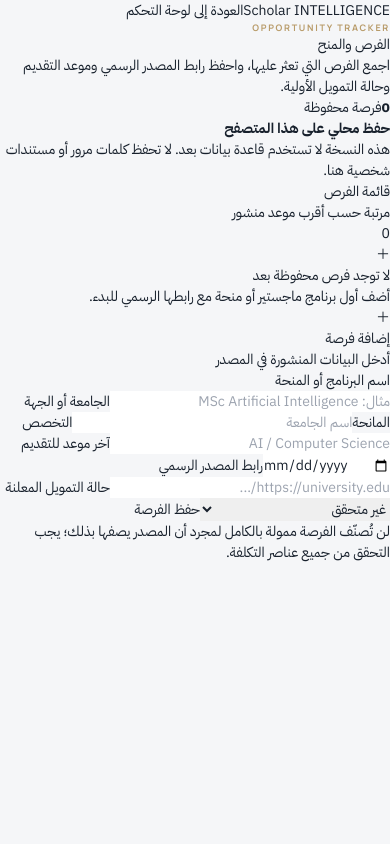
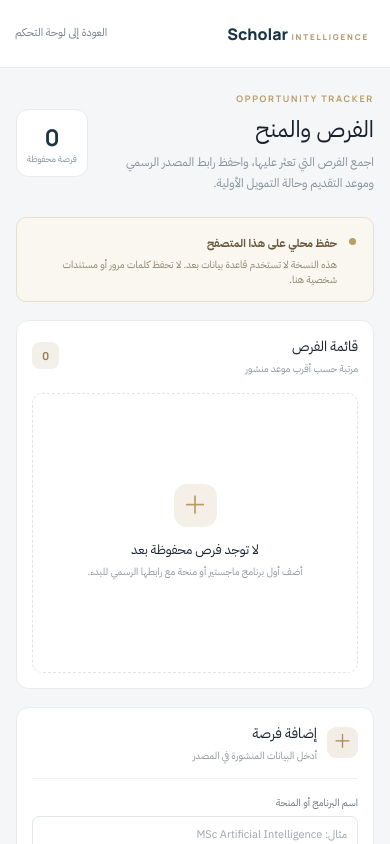
Before and after one commit to 7thramzy/scholar-intelligence, a Next.js app: page /opportunities in a window 390 px wide. Shown: the top 844 px of the page. Built offline with nearby package versions, Linux system fonts and the light colour scheme.

Commit message:
style: add responsive opportunity workspace

```diff
--- a/app/globals.css
+++ b/app/globals.css
@@ -83,3 +83,46 @@ a{color:inherit;text-decoration:none}
 .footer span:first-child{font:700 9px Manrope;letter-spacing:.5px;color:#788793}
 @media(max-width:1100px){.sidebar{width:220px}.main-area{width:calc(100% - 220px);margin-right:220px}.content{padding:30px 25px}.welcome{padding:28px}.metrics,.workflow-grid{grid-template-columns:repeat(2,1fr)}}
 @media(max-width:720px){.sidebar{position:static;width:100%;height:auto;padding:15px 16px}.app-shell{display:block}.brand{padding:0 4px 13px}.side-label,.nav-list,.sidebar-bottom{display:none}.main-area{width:100%;margin:0}.topbar{height:54px;padding:0 17px}.content{padding:19px 15px}.welcome{padding:24px 20px;min-height:190px}.welcome h1{font-size:24px}.welcome p{font-size:11px}.welcome-art{display:none}.metrics{grid-template-columns:repeat(2,1fr);gap:9px}.metric-card{padding:14px;min-height:100px}.metric-value{font-size:19px}.workflow-grid{grid-template-columns:1fr 1fr;gap:9px}.workflow-card{padding:14px;min-height:165px}.workflow-card p{font-size:9px}.bottom-grid{grid-template-columns:1fr}.footer{gap:10px;flex-direction:column}.phase-pill{font-size:9px}.section-heading h2{font-size:17px}}
+
+/* Opportunity workspace */
+.workspace-page{min-height:100vh;background:#f5f6f8}
+.workspace-topbar{height:68px;background:#fff;border-bottom:1px solid #e8ebef;display:flex;align-items:center;justify-content:space-between;padding:0 max(24px,calc((100vw - 1280px)/2))}
+.workspace-brand{font:800 16px Manrope;color:#1b3445}.workspace-brand span{font-size:8px;letter-spacing:1.8px;color:#b49a6b;margin-right:6px}
+.back-link{font-size:11px;color:#73808c}
+.workspace-content{max-width:1280px;margin:auto;padding:38px 28px}
+.workspace-heading{display:flex;align-items:center;justify-content:space-between;margin-bottom:22px}
+.workspace-heading h1{font-size:28px;margin:8px 0 4px}.workspace-heading p{font-size:12px;color:#83909b;margin:0}
+.workspace-count{display:flex;flex-direction:column;align-items:center;justify-content:center;width:86px;height:78px;border-radius:12px;background:#fff;border:1px solid #e8ebef}
+.workspace-count strong{font:700 23px Manrope;color:#1b3445}.workspace-count span{font-size:9px;color:#83909b}
+.local-notice{display:flex;align-items:flex-start;gap:12px;padding:14px 17px;border:1px solid #e7dfce;background:#faf7f0;border-radius:10px;margin-bottom:18px}
+.notice-dot{width:7px;height:7px;border-radius:50%;background:#b99c68;margin-top:6px;flex-shrink:0}
+.local-notice strong{font-size:11px;color:#66573e}.local-notice p{font-size:10px;color:#8e826d;margin:4px 0 0}
+.opportunity-layout{display:grid;grid-template-columns:minmax(0,1.5fr) minmax(290px,.8fr);gap:18px;align-items:start}
+.opportunity-list-panel,.opportunity-form-panel{background:#fff;border:1px solid #e8ebef;border-radius:12px;padding:21px}
+.list-panel-heading{display:flex;align-items:center;justify-content:space-between;margin-bottom:17px}
+.list-panel-heading h2,.form-panel-heading h2{font-size:14px;margin:0}.list-panel-heading p,.form-panel-heading p{font-size:10px;color:#8b96a0;margin:4px 0 0}
+.list-count{width:27px;height:27px;border-radius:8px;background:#f3f0e9;color:#987d4e;display:grid;place-items:center;font:700 11px Manrope}
+.empty-opportunities{min-height:280px;border:1px dashed #dfe4e8;border-radius:10px;display:flex;flex-direction:column;align-items:center;justify-content:center;text-align:center;padding:20px}
+.empty-mark{width:43px;height:43px;border-radius:13px;background:#f4f0e7;color:#b99c68;display:grid;place-items:center;font-size:25px}
+.empty-opportunities h3{font-size:13px;margin:13px 0 4px}.empty-opportunities p{font-size:10px;color:#8c97a1;margin:0;max-width:280px;line-height:1.8}
+.opportunity-cards{display:grid;gap:11px}
+.opportunity-card{border:1px solid #e9edf0;border-radius:10px;padding:15px}
+.opportunity-card-top{display:flex;justify-content:space-between;gap:12px}
+.opportunity-card h3{font-size:13px;margin:0 0 5px}.opportunity-card p{font-size:10px;color:#83909b;margin:0}
+.remove-opportunity{width:26px;height:26px;border:0;border-radius:7px;background:#f7f2f0;color:#a56e62;font-size:18px;cursor:pointer;flex-shrink:0}
+.opportunity-meta{display:flex;flex-wrap:wrap;gap:7px;margin:13px 0 11px}
+.funding-tag,.deadline-tag{font-size:9px;border-radius:20px;padding:5px 8px;background:#f4f5f6;color:#6d7a86}
+.funding-partial{background:#f8f0e4;color:#987544}.funding-claimed{background:#f2eee4;color:#8b754c}
+.source-link{font-size:10px;color:#397e78;font-weight:600}
+.form-panel-heading{display:flex;gap:10px;align-items:center;padding-bottom:15px;border-bottom:1px solid #eef0f2}
+.form-icon{width:31px;height:31px;border-radius:9px;background:#f2eee5;color:#a98b58;display:grid;place-items:center;font-size:19px}
+.opportunity-form{display:grid;gap:12px;margin-top:16px}
+.opportunity-form label{display:grid;gap:6px;font-size:10px;color:#65727e}
+.opportunity-form input,.opportunity-form select{width:100%;height:38px;border:1px solid #e1e6e9;border-radius:7px;padding:0 10px;background:#fff;color:#263746;font:11px "IBM Plex Sans Arabic",sans-serif;outline:none}
+.opportunity-form input:focus,.opportunity-form select:focus{border-color:#80aaa4;box-shadow:0 0 0 3px #80aaa41a}
+.save-opportunity{height:40px;border:0;border-radius:8px;background:#1b3445;color:#fff;font:600 11px "IBM Plex Sans Arabic",sans-serif;cursor:pointer;margin-top:3px}
+.save-opportunity:hover{background:#28495e}
+.form-error{font-size:10px;color:#a34f47;margin:0}
+.form-footnote{font-size:9px;line-height:1.8;color:#9a8a70;border-top:1px solid #eef0f2;padding-top:12px;margin:15px 0 0}
+@media(max-width:850px){.opportunity-layout{grid-template-columns:1fr}.workspace-content{padding:24px 16px}}
+@media(max-width:520px){.workspace-topbar{padding:0 15px}.workspace-heading h1{font-size:23px}.workspace-heading p{max-width:260px;line-height:1.8}.workspace-count{width:72px;height:68px;flex-shrink:0}.opportunity-list-panel,.opportunity-form-panel{padding:15px}}
```
